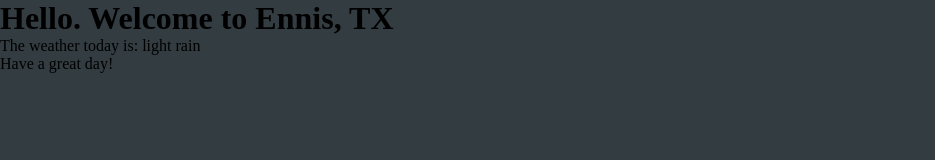
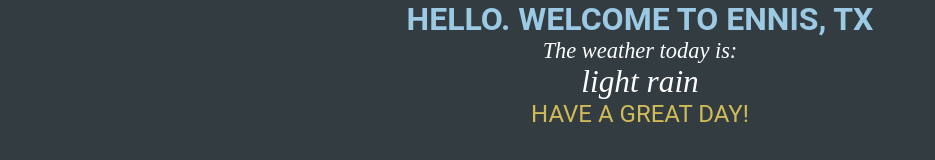
Before and after one commit to jeffstapleton/m14-hw-11-stapleton_jeff, a website: page index.html in a window 1280 px wide. Shown: the whole page, without its empty margins (0-935 px from the left). Drawn offline with Linux system fonts and the light colour scheme.

Commit message:
Format text

```diff
--- a/index.html
+++ b/index.html
@@ -11,7 +11,8 @@
       <h1>Hello. Welcome to Ennis, TX</h1>
     </header>
     <main>
-      <p>The weather today is:<span id="span4i"> </span></p>
+      <p>The weather today is:</p>
+      <p><span id="span4i"></span></p>
     </main>
    <footer>
    <p>Have a great day!</p>
--- a/main.css
+++ b/main.css
@@ -2,10 +2,11 @@
   margin: 0;
   padding:0;
   border:0;
-  font-family:Montserrat;
+  font-family:Roboto;
 }
 
-@import url(https://fonts.googleapis.com/css?family=Montserrat:400,700);
+@import url(https://fonts.googleapis.com/css?family=Roboto:400,500,700);
+@import url(https://fonts.googleapis.com/css?family=Droid+Serif:400,700,400italic,700italic);
 
 body {
   background:#323c41;
@@ -16,6 +17,9 @@ header {
  }
 
 header h1 {
+  color: #9CC9E3;
+  text-transform: uppercase;
+  text-align:center;
 
 }
 
@@ -23,10 +27,22 @@ main{
 
 }
 
+main p, main span {
+  font-family: 'Droid Serif', serif;
+  font-style: italic;
+  color:#fff;
+  font-size: 1.4em;
+  text-align:center;
+}
+
 footer {
 
 }
 
 footer p {
-
+  font-family: 'Roboto', serif;
+  color:#D0BB57;
+  text-transform:uppercase;
+  text-align:center;
+  font-size:1.5em;
 }
```
